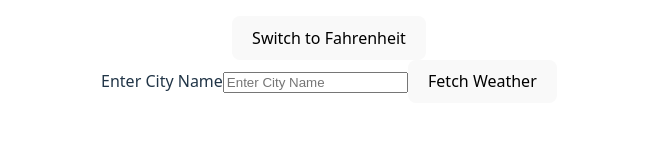
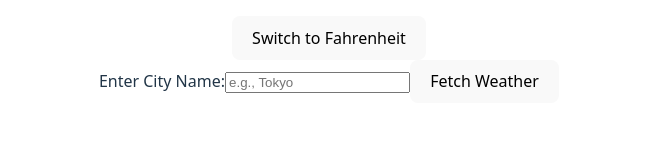
Before and after one commit to Eb1n-Babu/Weather-Dashboard, a React (Vite) app: page / in a window 1280 px wide. Shown: the part 201-347 px from the top of the page, without its empty margins (311-968 px from the left). Built offline with nearby package versions, Linux system fonts and the light colour scheme.

Commit message:
Refactor weather components with Copilot-driven improvements ✨

```diff
--- a/src/App.jsx
+++ b/src/App.jsx
@@ -1,24 +1,25 @@
-import { useState } from 'react'
-import './App.css'
-import WeatherCard from "./components/WeatherCard.jsx";
-import ChartSection from "./components/ChartSection.jsx";
+import { useState } from 'react';
+import './App.css';
+import WeatherCard from './components/WeatherCard';
+import ChartSection from './components/ChartSection';
 
 function App() {
-  const [units, setUnits] = useState('metrics')
+    const [unit, setUnit] = useState('metric');
 
-    const  ToggleUnit = () => {
-        setUnits((prev)=>(prev === 'metrics' ? 'imperial' : 'metrics'));
-    }
+    const toggleUnit = () => {
+        setUnit((prev) => (prev === 'metric' ? 'imperial' : 'metric'));
+    };
 
     return (
-      <div className="App">
-          <h1>🌦 Weather Dashboard</h1>
-          <button onClick={ToggleUnit}>Switch to {units === 'metrics'? 'Fahrenheit' : 'Celsius'}</button>
-          <WeatherCard unit={units}/>
-          <ChartSection/>
-      </div>
-
-  )
+        <div className="App">
+            <h1>🌦 Weather Dashboard</h1>
+            <button onClick={toggleUnit}>
+                Switch to {unit === 'metric' ? 'Fahrenheit' : 'Celsius'}
+            </button>
+            <WeatherCard unit={unit} />
+            <ChartSection />
+        </div>
+    );
 }
 
-export default App
+export default App;
--- a/src/components/WeatherCard.jsx
+++ b/src/components/WeatherCard.jsx
@@ -1,35 +1,62 @@
-import React from 'react';
+import React, { useState } from 'react';
 
-function WeatherCard({unit}) {
-    const [city, setCity] = React.useState('');
-    const [weather, setWeather] = React.useState(null);
+function WeatherCard({ unit }) {
+    const [city, setCity] = useState('');
+    const [weather, setWeather] = useState(null);
+    const [error, setError] = useState('');
 
     const fetchWeather = async () => {
-        try{
-            const res = await fetch(`https://api.openweathermap.org/data/2.5/weather?q=${city}&units=${unit}&appid=${process.env.REACT_APP_API_KEY}`);
+        try {
+            const res = await fetch(
+                `https://api.openweathermap.org/data/2.5/weather?q=${city}&units=${unit}&appid=${process.env.REACT_APP_API_KEY}`
+            );
             const data = await res.json();
+
+            if (data.cod !== 200) {
+                setError(data.message);
+                setWeather(null);
+                return;
+            }
+
+            setError('');
             setWeather(data);
-        }catch(err){
-            console.error("Error fetching weather", err);
+        } catch (err) {
+            console.error('Error fetching weather:', err);
+            setError('Something went wrong');
+            setWeather(null);
         }
-    }
-    return(
+    };
+
+    return (
         <div>
-            <label>Enter City Name
-            <input type="text" value={city} onChange={(e) => setCity(e.target.value)}
-            placeholder="Enter City Name"/>
+            <label>
+                Enter City Name:
+                <input
+                    type="text"
+                    value={city}
+                    onChange={(e) => setCity(e.target.value)}
+                    placeholder="e.g., Tokyo"
+                />
             </label>
             <button onClick={fetchWeather}>Fetch Weather</button>
+
+            {error && <p style={{ color: 'red' }}>⚠️ {error}</p>}
+
             {weather && (
                 <div>
-                    <h1>{weather.name}</h1>
+                    <h2>{weather.name}</h2>
                     <p>{weather.weather[0].description}</p>
-                    <p>Temp: {weather.main.temp}°{unit === 'metric'? 'C':'F'}</p>
-                    <img alt={weather.weather[0].description}
-                     src={`https://openweathermap.org/img/wn/${weather.weather[0].icon}@2x.png`}/>
-                </div>)}
+                    <p>
+                        Temp: {weather.main.temp}°{unit === 'metric' ? 'C' : 'F'}
+                    </p>
+                    <img
+                        alt={weather.weather[0].description}
+                        src={`https://openweathermap.org/img/wn/${weather.weather[0].icon}@2x.png`}
+                    />
+                </div>
+            )}
         </div>
     );
-    }
+}
 
 export default WeatherCard;
```
Also changed, not shown: src/components/ChartSection.jsx (+14 -8 lines).
